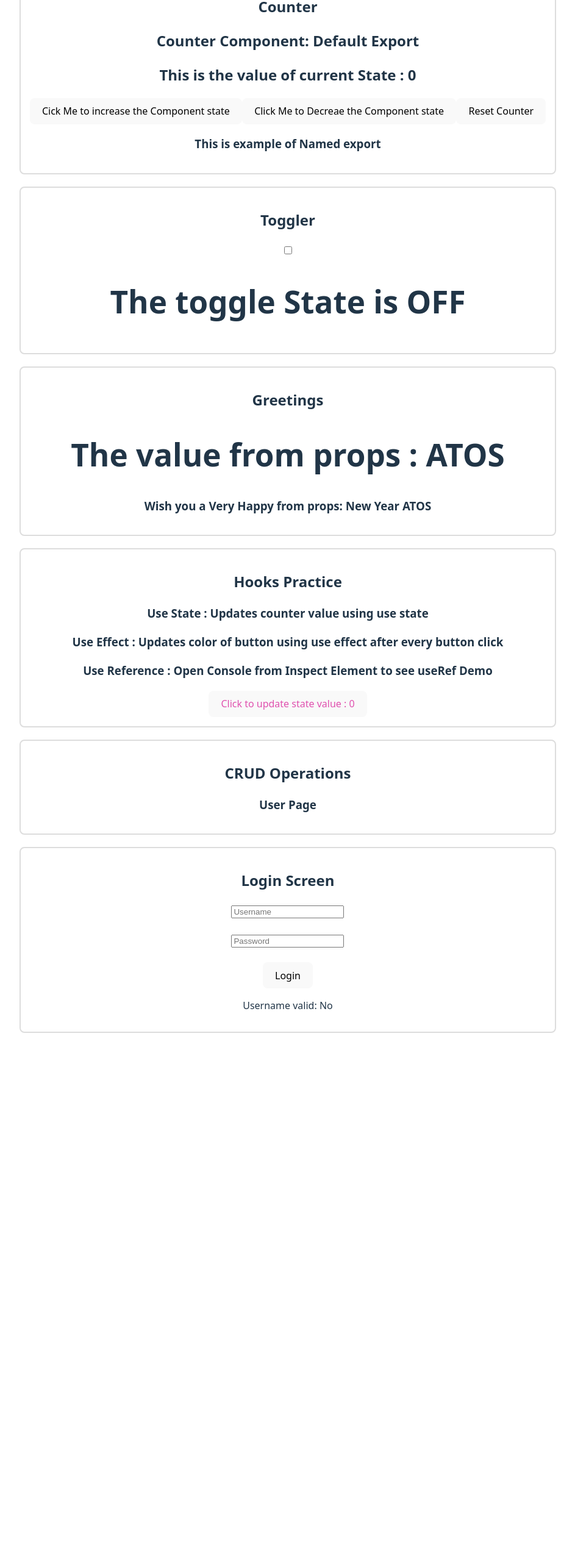
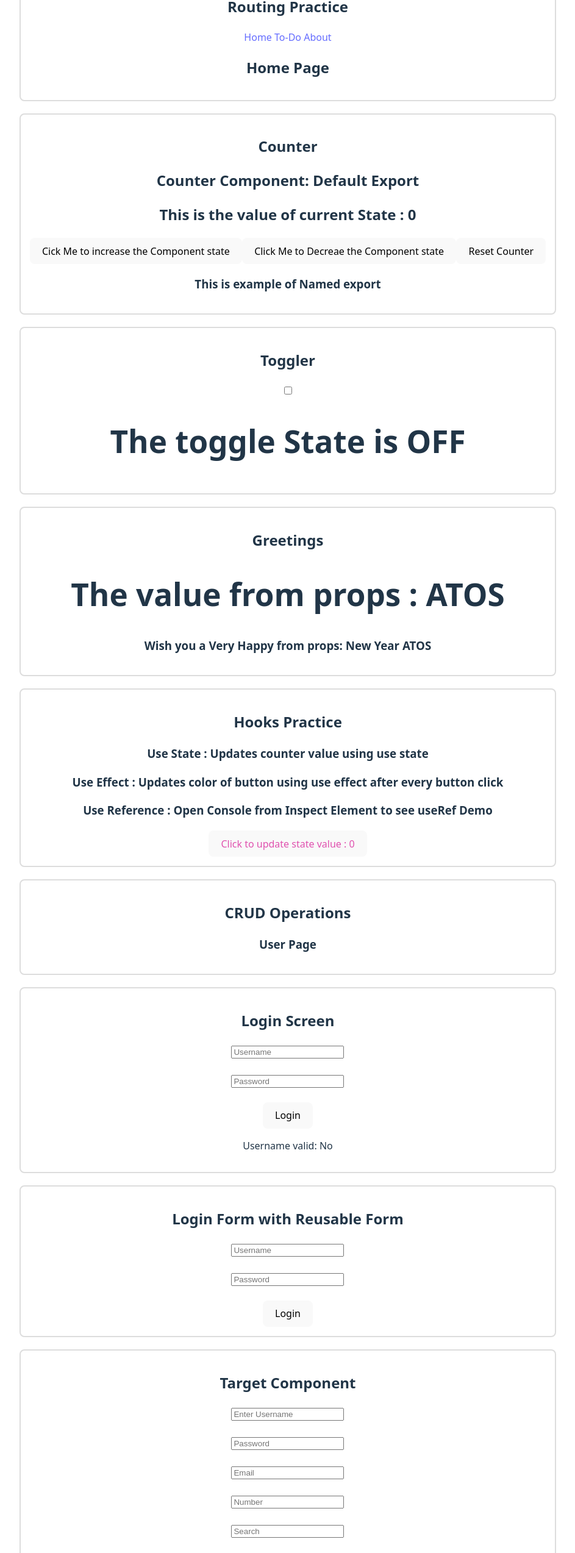
Before and after one commit to SohailUrRahmanGit/ReactTrainingDemo, a React (Vite) app in the folder OneDrive - ATOS/Desktop/ReactLearn/myapp-2/: page / in a window 1280 px wide. Shown: the part 221-2768 px from the top of the page at 61% size, without its empty margins (168-1111 px from the left). Before the commit the page ends 1987 px from the top, so only its background shows below. Built offline with nearby package versions, Linux system fonts and the light colour scheme; no server answers.

Commit message:
Routing practice, To Do add done

```diff
--- a/OneDrive - ATOS/Desktop/ReactLearn/myapp-2/package.json
+++ b/OneDrive - ATOS/Desktop/ReactLearn/myapp-2/package.json
@@ -11,7 +11,8 @@
   },
   "dependencies": {
     "react": "^19.2.0",
-    "react-dom": "^19.2.0"
+    "react-dom": "^19.2.0",
+    "react-router-dom": "^7.12.0"
   },
   "devDependencies": {
     "@eslint/js": "^9.39.1",
--- a/OneDrive - ATOS/Desktop/ReactLearn/myapp-2/src/App.jsx
+++ b/OneDrive - ATOS/Desktop/ReactLearn/myapp-2/src/App.jsx
@@ -7,12 +7,36 @@ import { MultipleGreetings } from './component/Greetings'
 import HookPractice from './component/HookPractice'
 import UsersPage from './component/UsersPage'
 import LoginPage from './component/LoginPage'
+import Login from './component/Login'
+import SomeInput from './component/SomeInput'
+
+import { BrowserRouter, Routes, Route, Link } from "react-router-dom";
+import ToDoList from './component/routerExample/ToDoList'
+import HomePage from './component/routerExample/HomePage'
+import About from './component/routerExample/About'
 
 function App() {
 
   return (
     <div className="app">
-      <h1>React JS Learning</h1>
+      <h1>React JS Learning & Practice</h1>
+
+      <section className="box">
+  <BrowserRouter> <h2> Routing Practice </h2>
+      <nav>
+        <Link to="/">Home</Link> {" "}{" "}
+        <Link to="/todo">To-Do</Link> {" "}{" "}
+        <Link to="/about">About</Link>
+      </nav>
+
+     <Routes>
+        <Route path="/" element={<HomePage />} />
+        <Route path="/todo" element={<ToDoList />} />
+        <Route path="/about" element={<About />} />
+      </Routes>
+  </BrowserRouter>
+
+      </section>
 
       <section className="box">
         <h2>Counter</h2>
@@ -46,6 +70,16 @@ function App() {
         <LoginPage />
       </section>
 
+        <section className="box">
+        <h2> Login Form with Reusable Form</h2>
+        <Login />
+      </section>
+
+              <section className="box">
+        <h2> Target Component </h2>
+        <SomeInput />
+      </section>
+
     </div>
   )
 }
--- /dev/null
+++ b/OneDrive - ATOS/Desktop/ReactLearn/myapp-2/src/component/DynamicForms.jsx
@@ -0,0 +1,5 @@
+const DynamicForms = ({type, name, placeholder, value, onChange}) => {
+    return <input type = {type} name={name} placeholder={placeholder} value={value} onChange={onChange} />;
+}
+
+export default DynamicForms;
--- /dev/null
+++ b/OneDrive - ATOS/Desktop/ReactLearn/myapp-2/src/component/Login.jsx
@@ -0,0 +1,34 @@
+import { useState } from "react";
+import DynamicForms from "./DynamicForms";
+
+const Login = () => {
+  const [form, setForm] = useState({
+    username: "",
+    password: ""
+  });
+
+const handleChange = (e) => {}
+
+  return (
+    <form>
+      <DynamicForms
+        name="username"
+        placeholder="Username"
+        value={form.username}
+        onChange={handleChange}
+      />
+      <br /><br />
+      <DynamicForms
+        type="password"
+        name="password"
+        placeholder="Password"
+        value={form.password}
+        onChange={handleChange}
+      />
+      <br /><br />
+      <button type="submit">Login</button>
+    </form>
+  );
+};
+
+export default Login;
--- /dev/null
+++ b/OneDrive - ATOS/Desktop/ReactLearn/myapp-2/src/component/SomeInput.jsx
@@ -0,0 +1,47 @@
+import { useState } from "react";
+
+const SomeInput = () => {
+
+    const [name,setName] = useState("");
+
+    const setValue = (e) => {
+        console.log(e.target.value);
+        setName(e.target.value);
+     };
+
+    return (<div>
+        <input  onChange = { setValue } type="text" placeholder="Enter Username" /> <br /><br />
+
+        <input type="password" placeholder="Password" /><br /><br />
+
+    <input type="email" placeholder="Email" /><br /><br />
+
+    <input type="number" placeholder="Number" /><br /><br />
+
+    <input type="search" placeholder="Search" /><br /><br />
+
+    <input type="tel" placeholder="Phone Number" /><br /><br />
+
+    <input type="url" placeholder="https://sohailurrahmangit.github.io/" /><br /><br />
+
+    <input type="date" /><br /><br />
+
+    <input type="range" /><br /><br />
+
+    <input type="checkbox" /> Checkbox <br /><br />
+
+    <input type="radio" /> Radio <br /><br />
+
+    <input type="file" /><br /><br />
+
+    <input type="hidden" value="hiddenValue" /><br /><br />
+
+    <input type="submit" value="Submit" /><br /><br />
+
+    <input type="reset" value="Reset" /><br /><br />
+          </div>);
+
+
+};
+
+export default SomeInput;
--- /dev/null
+++ b/OneDrive - ATOS/Desktop/ReactLearn/myapp-2/src/component/routerExample/About.jsx
@@ -0,0 +1,9 @@
+
+
+const About = () => {
+    return (<div>
+        <h2> About </h2>
+        </div>
+    );
+}
+export default About;
--- /dev/null
+++ b/OneDrive - ATOS/Desktop/ReactLearn/myapp-2/src/component/routerExample/HomePage.jsx
@@ -0,0 +1,8 @@
+const HomePage = () => {
+    return (
+    <div>
+         <h2> Home Page </h2>
+    </div>
+         ); }
+
+export default HomePage;
--- /dev/null
+++ b/OneDrive - ATOS/Desktop/ReactLearn/myapp-2/src/component/routerExample/ToDoList.jsx
@@ -0,0 +1,33 @@
+import { useEffect, useState } from "react";
+
+
+const ToDoList = () => {
+
+    const [task, setTask] = useState("");
+    const [tasks, setTasks] = useState([]);
+    useEffect( () => {
+
+    }, [task]);
+
+     const addTask = () => {
+        if (task.trim() === "") return;
+        console.log(task);
+        setTasks( [...tasks, task ] );
+        console.log(tasks);
+        setTask("");
+    }
+
+
+    return (<div>
+        <h2> To Do List Component </h2>
+        <input value={task} onChange= { (e) => setTask(e.target.value) } type="text" placeholder="Enter a task" />
+        <button onClick={ addTask }> Add Item </button>
+        <ul>
+            { tasks.map( (t, index) => (
+                <li key={index}>{t}</li>
+            ) ) }
+        </ul>
+        </div>
+    );
+}
+export default ToDoList;
```
Also changed, not shown: 1 other file (tests, documents, lock files or other folders).
